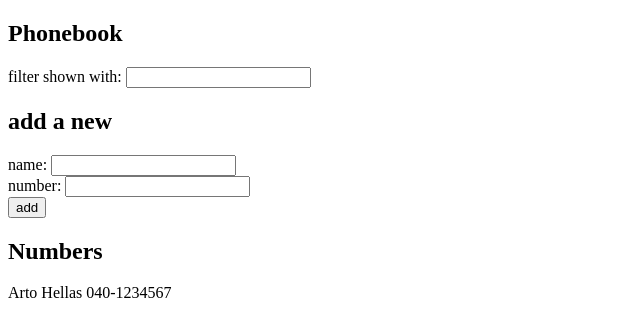
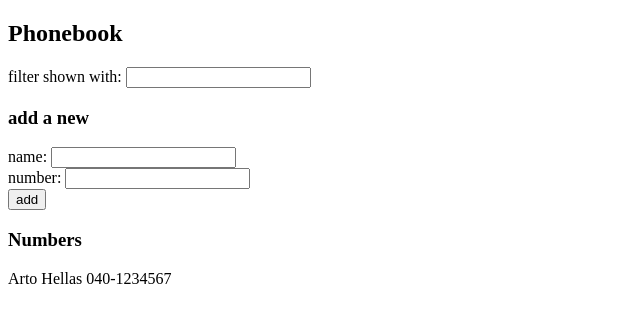
Before and after one commit to nersus15/fullstackopen, a React (Vite) app in the folder part2/phonebook/: page / in a window 1280 px wide. Shown: the top 336 px of the page, without its empty margins (0-640 px from the left). Built offline with nearby package versions, Linux system fonts and the light colour scheme.

Commit message:
add: exercise 2.10 - extracting component (step 10)

```diff
--- a/part2/phonebook/src/App.jsx
+++ b/part2/phonebook/src/App.jsx
@@ -1,4 +1,7 @@
 import { useState } from 'react'
+import Persons from './components/Persons'
+import PersonForm from './components/PersonForm'
+import Filter from './components/Filter'
 
 const App = () => {
   const [persons, setPersons] = useState([
@@ -45,23 +48,11 @@ const App = () => {
   return (
     <div>
       <h2>Phonebook</h2>
-      <div>
-        filter shown with: <input onChange={handleKeywordChange} value={keyword} />
-      </div>
-      <h2>add a new</h2>
-      <form onSubmit={addPerson}>
-        <div>
-          name: <input onChange={handleNewNameChange} value={newName} />
-        </div>
-        <div>
-          number: <input onChange={handleNewNumberChange} value={newNumber} />
-        </div>
-        <div>
-          <button type="submit">add</button>
-        </div>
-      </form>
-      <h2>Numbers</h2>
-      {filtered.map((person, i) => <p key={i}>{person.name} {person.number}</p>)}
+        <Filter search={handleKeywordChange} keyword={keyword} />
+      <h3>add a new</h3>
+      <PersonForm submitForm={addPerson} changeName={handleNewNameChange} newName={newName} changeNumber={handleNewNumberChange} newNumber={newNumber}/>
+      <h3>Numbers</h3>
+      <Persons persons={filtered} />
     </div>
   )
 }
--- /dev/null
+++ b/part2/phonebook/src/components/Filter.jsx
@@ -0,0 +1,14 @@
+import PropTypes from 'prop-types'
+
+const Filter = ({search, keyword}) => {
+    return (
+        <div>
+        filter shown with: <input onChange={search} value={keyword} />
+      </div>
+    );
+}
+Filter.propTypes = {
+    search: PropTypes.func.isRequired,
+    keyword: PropTypes.string.isRequired
+}
+export default Filter;
--- /dev/null
+++ b/part2/phonebook/src/components/PersonForm.jsx
@@ -0,0 +1,25 @@
+import PropTypes from 'prop-types'
+
+const PersonForm = ({submitForm, changeName, newName, changeNumber, newNumber}) => {
+    return (
+        <form onSubmit={submitForm}>
+            <div>
+                name: <input onChange={changeName} value={newName} />
+            </div>
+            <div>
+                number: <input onChange={changeNumber} value={newNumber} />
+            </div>
+            <div>
+                <button type="submit">add</button>
+            </div>
+        </form>
+    )
+}
+PersonForm.propTypes = {
+    submitForm: PropTypes.func.isRequired,
+    changeName: PropTypes.func.isRequired,
+    newName: PropTypes.string.isRequired,
+    changeNumber: PropTypes.func.isRequired,
+    newNumber: PropTypes.string.isRequired
+}
+export default PersonForm;
--- /dev/null
+++ b/part2/phonebook/src/components/Persons.jsx
@@ -0,0 +1,10 @@
+import PropTypes from 'prop-types';
+import Person from './Person';
+
+const Persons = ({persons}) => <>{persons.map((person, i) => <Person key={i} name={person.name} number={person.number} />)}</>
+
+Persons.propTypes = {
+    persons: PropTypes.array.isRequired,
+}
+
+export default Persons;
```
Also changed, not shown: part2/phonebook/src/components/Person.jsx (added, +10 -0 lines).
